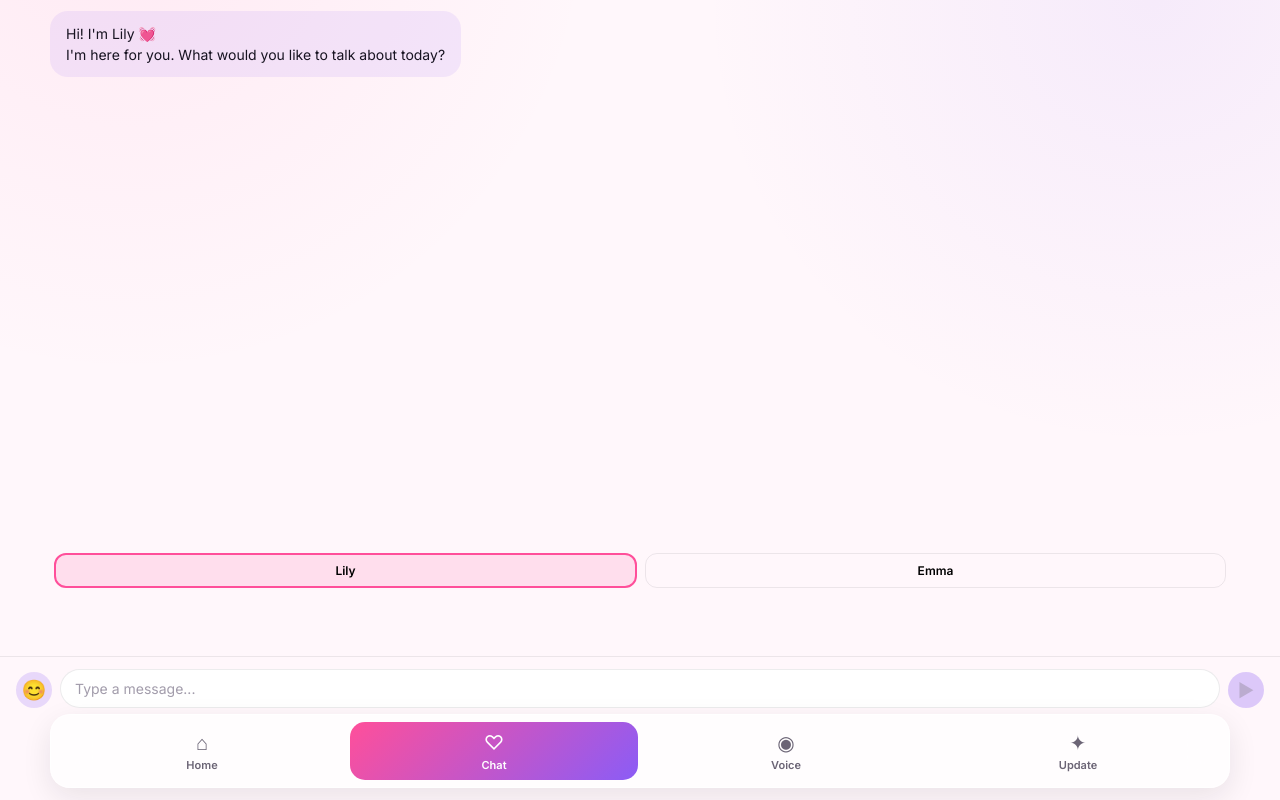
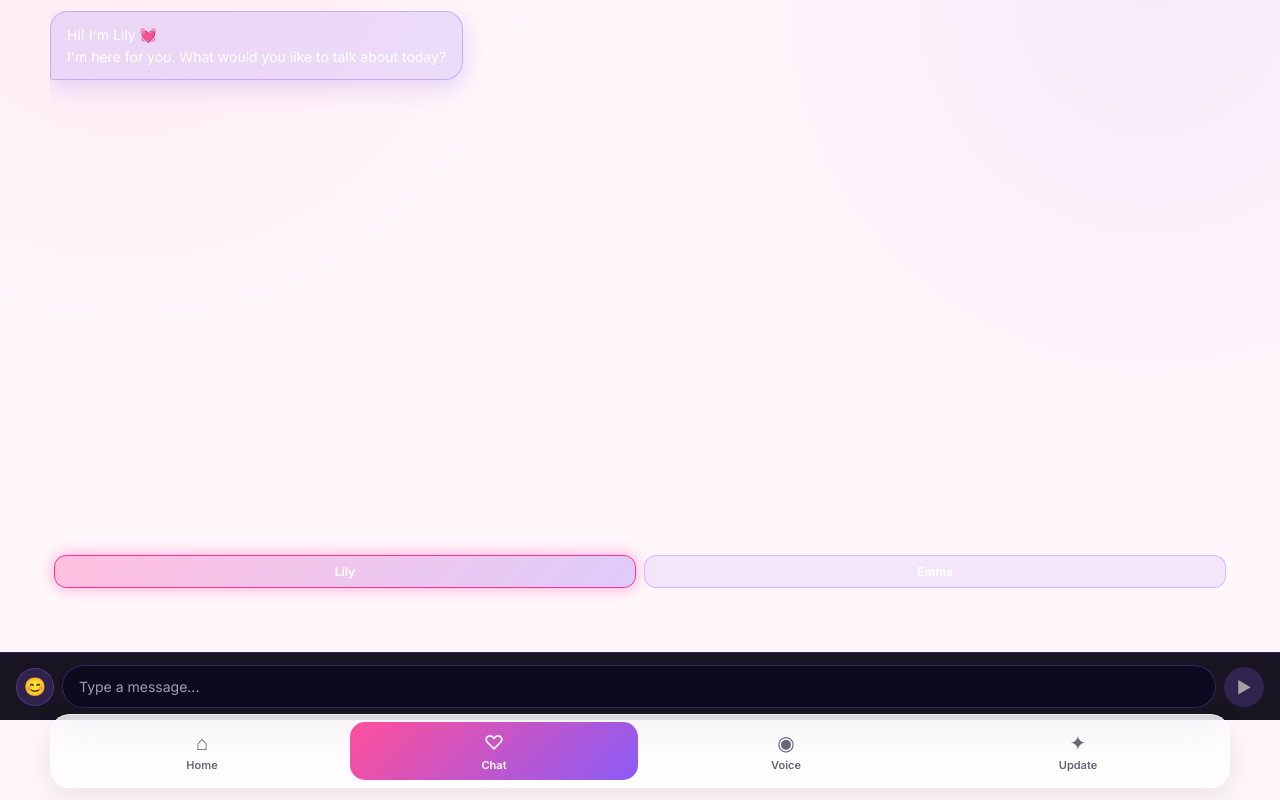
Before and after one commit to jhalakmd911-droid/aigirlfriend-, a Next.js app: page / in a window 1280 px wide. Both pictures are taken after a click on the button "Start chatting". Shown: the part 90-890 px from the top of the page. Built offline with nearby package versions, Linux system fonts and the light colour scheme.

Commit message:
Update ChatPage.tsx

```diff
--- a/components/pages/ChatPage.tsx
+++ b/components/pages/ChatPage.tsx
@@ -24,75 +24,67 @@ export default function ChatPage() {
   const messagesEndRef = useRef<HTMLDivElement>(null);
 
   const girls = [
-    { id: "lily", name: "Lily", subtitle: "Sweet & Caring" },
-    { id: "emma", name: "Emma", subtitle: "Playful & Fun" },
+    { id: "lily", name: "Lily", icon: "🎀" },
+    { id: "emma", name: "Emma", icon: "✨" },
   ];
 
-  const scrollToBottom = () => {
+  useEffect(() => {
     messagesEndRef.current?.scrollIntoView({ behavior: "smooth" });
-  };
-
-  useEffect(() => {
-    scrollToBottom();
   }, [messages]);
 
   const handleSendMessage = async () => {
-    if (inputValue.trim()) {
-      const newMessage: Message = {
+    const text = inputValue.trim();
+    if (!text || loading) return;
+
+    const userMsg: Message = {
       id: Date.now().toString(),
-        text: inputValue,
+      text,
       sender: "user",
       timestamp: new Date(),
     };
 
-      setMessages((prev) => [...prev, newMessage]);
+    const historyForApi = [...messages, userMsg].map((m) => ({
+      role: m.sender === "user" ? "user" : "assistant",
+      content: m.text,
+    }));
+
+    setMessages((prev) => [...prev, userMsg]);
     setInputValue("");
     setLoading(true);
 
     try {
-        // API কে কল করুন
       const response = await fetch("/api/chat", {
         method: "POST",
-          headers: {
-            "Content-Type": "application/json",
-          },
+        headers: { "Content-Type": "application/json" },
         body: JSON.stringify({
-            messages: messages.map((m) => ({
-              role: m.sender === "user" ? "user" : "assistant",
-              content: m.text,
-            })),
-            girl: selectedGirl,
+          messages: historyForApi,
+          character: selectedGirl,
         }),
       });
 
-        if (!response.ok) {
-          throw new Error("Failed to get response");
-        }
-
       const data = await response.json();
 
-        const aiResponse: Message = {
+      if (!response.ok) throw new Error(data.error || "Failed");
+
+      const aiMsg: Message = {
         id: (Date.now() + 1).toString(),
-          text: data.message || "I'm not sure how to respond to that.",
+        text: data.reply || "Sorry, I couldn't respond.",
         sender: "ai",
         timestamp: new Date(),
       };
-
-        setMessages((prev) => [...prev, aiResponse]);
-      } catch (error) {
-        console.error("Chat error:", error);
-
-        const errorResponse: Message = {
+      setMessages((prev) => [...prev, aiMsg]);
+    } catch (err: any) {
+      setMessages((prev) => [
+        ...prev,
+        {
           id: (Date.now() + 1).toString(),
-          text: "Sorry, I couldn't process that. Please try again!",
+          text: "⚠️ " + (err.message || "Network error. Check API key."),
           sender: "ai",
           timestamp: new Date(),
-        };
-
-        setMessages((prev) => [...prev, errorResponse]);
+        },
+      ]);
     } finally {
       setLoading(false);
-      }
     }
   };
 
@@ -106,14 +98,14 @@ export default function ChatPage() {
         paddingBottom: "110px",
       }}
     >
-      {/* Header with Girl Selection */}
+      {/* Header */}
       <header
         style={{
           display: "flex",
           alignItems: "center",
           justifyContent: "space-between",
           padding: "0 0 16px",
-          borderBottom: "1px solid var(--border)",
+          borderBottom: "1px solid rgba(139,92,246,0.25)",
           marginBottom: "16px",
         }}
       >
@@ -123,26 +115,21 @@ export default function ChatPage() {
               width: "48px",
               height: "48px",
               borderRadius: "50%",
-              background: "linear-gradient(135deg, #FF4F9A, #8B5CF6)",
+              background: "linear-gradient(135deg, #FF2D95, #8B5CF6)",
               display: "grid",
               placeItems: "center",
-              color: "#ffffff",
-              fontSize: "24px",
+              color: "#fff",
+              fontSize: "22px",
+              boxShadow: "0 0 22px rgba(255,45,149,0.55)",
             }}
           >
             {selectedGirl === "lily" ? "🎀" : "✨"}
           </div>
           <div>
-            <h2 style={{ fontSize: "16px", fontWeight: 600 }}>
+            <h2 style={{ fontSize: "16px", fontWeight: 700, color: "#fff" }}>
               {selectedGirl === "lily" ? "Lily" : "Emma"}
             </h2>
-            <p
-              style={{
-                fontSize: "12px",
-                color: "var(--muted)",
-                marginTop: "2px",
-              }}
-            >
+            <p style={{ fontSize: "12px", color: "#22c55e", marginTop: "2px" }}>
               ● Online
             </p>
           </div>
@@ -151,14 +138,15 @@ export default function ChatPage() {
         <button
           type="button"
           style={{
-            width: "36px",
-            height: "36px",
+            width: "38px",
+            height: "38px",
             borderRadius: "50%",
-            background: "transparent",
-            border: "1px solid var(--border)",
+            background: "rgba(139,92,246,0.15)",
+            border: "1px solid rgba(139,92,246,0.35)",
             display: "grid",
             placeItems: "center",
-            cursor: "pointer",
+            color: "#fff",
+            fontSize: "16px",
           }}
         >
           ⋮
@@ -176,35 +164,42 @@ export default function ChatPage() {
           paddingRight: "4px",
         }}
       >
-        {messages.map((message) => (
+        {messages.map((m) => (
           <div
-            key={message.id}
+            key={m.id}
             style={{
               display: "flex",
-              justifyContent:
-                message.sender === "user" ? "flex-end" : "flex-start",
+              justifyContent: m.sender === "user" ? "flex-end" : "flex-start",
             }}
           >
             <div
               style={{
-                maxWidth: "85%",
+                maxWidth: "82%",
                 padding: "12px 16px",
-                borderRadius: "18px",
+                borderRadius:
+                  m.sender === "user"
+                    ? "18px 18px 4px 18px"
+                    : "18px 18px 18px 4px",
                 background:
-                  message.sender === "user"
-                    ? "linear-gradient(135deg, #FF4F9A, #8B5CF6)"
-                    : "rgba(139,92,246,0.1)",
-                color:
-                  message.sender === "user"
-                    ? "#ffffff"
-                    : "var(--foreground)",
+                  m.sender === "user"
+                    ? "linear-gradient(135deg, #FF2D95, #8B5CF6)"
+                    : "rgba(139,92,246,0.16)",
+                border:
+                  m.sender === "user"
+                    ? "1px solid rgba(255,45,149,0.5)"
+                    : "1px solid rgba(139,92,246,0.35)",
+                color: "#fff",
                 fontSize: "14px",
-                lineHeight: 1.5,
+                lineHeight: 1.55,
                 wordWrap: "break-word",
                 whiteSpace: "pre-wrap",
+                boxShadow:
+                  m.sender === "user"
+                    ? "0 8px 22px rgba(255,45,149,0.35)"
+                    : "0 8px 22px rgba(139,92,246,0.22)",
               }}
             >
-              {message.text}
+              {m.text}
             </div>
           </div>
         ))}
@@ -213,28 +208,15 @@ export default function ChatPage() {
           <div style={{ display: "flex", justifyContent: "flex-start" }}>
             <div
               style={{
-                padding: "12px 16px",
-                borderRadius: "18px",
-                background: "rgba(139,92,246,0.1)",
-                color: "var(--foreground)",
+                padding: "12px 18px",
+                borderRadius: "18px 18px 18px 4px",
+                background: "rgba(139,92,246,0.16)",
+                border: "1px solid rgba(139,92,246,0.35)",
+                color: "#c4b5fd",
                 fontSize: "14px",
               }}
             >
-              <span
-                style={{
-                  display: "inline-block",
-                  animation: "blink 1.5s infinite",
-                }}
-              >
               ● ● ●
-              </span>
-              <style>{`
-                @keyframes blink {
-                  0%, 20%, 50%, 80%, 100% { opacity: 1; }
-                  40% { opacity: 0.5; }
-                  60% { opacity: 0.3; }
-                }
-              `}</style>
             </div>
           </div>
         )}
@@ -242,42 +224,48 @@ export default function ChatPage() {
         <div ref={messagesEndRef} />
       </div>
 
-      {/* Girl Selector (Quick Switch) */}
+      {/* Girl switch */}
       <div
         style={{
           display: "flex",
           gap: "8px",
           marginBottom: "12px",
+          marginTop: "12px",
           padding: "0 4px",
         }}
       >
-        {girls.map((girl) => (
+        {girls.map((g) => (
           <button
-            key={girl.id}
-            onClick={() => setSelectedGirl(girl.id)}
+            key={g.id}
+            onClick={() => setSelectedGirl(g.id)}
             style={{
               flex: 1,
               padding: "8px 12px",
               borderRadius: "12px",
               border:
-                selectedGirl === girl.id
-                  ? "2px solid var(--primary)"
-                  : "1px solid var(--border)",
+                selectedGirl === g.id
+                  ? "1px solid #FF2D95"
+                  : "1px solid rgba(139,92,246,0.3)",
               background:
-                selectedGirl === girl.id
-                  ? "rgba(255,79,154,0.15)"
-                  : "transparent",
+                selectedGirl === g.id
+                  ? "linear-gradient(135deg, rgba(255,45,149,0.28), rgba(139,92,246,0.28))"
+                  : "rgba(139,92,246,0.10)",
               fontSize: "12px",
+              fontWeight: 700,
+              color: "#fff",
+              boxShadow:
+                selectedGirl === g.id
+                  ? "0 0 16px rgba(255,45,149,0.4)"
+                  : "none",
               cursor: "pointer",
-              fontWeight: 600,
             }}
           >
-            {girl.name}
+            {g.name}
           </button>
         ))}
       </div>
 
-      {/* Input Area */}
+      {/* Input */}
       <div
         style={{
           position: "fixed",
@@ -285,25 +273,24 @@ export default function ChatPage() {
           left: "0",
           right: "0",
           padding: "12px 16px",
-          background: "var(--background)",
-          borderTop: "1px solid var(--border)",
+          background: "rgba(5,1,15,0.92)",
+          backdropFilter: "blur(18px)",
+          borderTop: "1px solid rgba(139,92,246,0.28)",
           display: "flex",
           gap: "8px",
-          alignItems: "flex-end",
+          alignItems: "center",
         }}
       >
         <button
           type="button"
           style={{
-            width: "36px",
-            height: "36px",
+            width: "38px",
+            height: "38px",
             borderRadius: "50%",
             background: "rgba(139,92,246,0.2)",
-            border: "none",
-            display: "grid",
-            placeItems: "center",
-            cursor: "pointer",
-            fontSize: "20px",
+            border: "1px solid rgba(139,92,246,0.35)",
+            color: "#fff",
+            fontSize: "18px",
           }}
         >
           😊
@@ -314,20 +301,19 @@ export default function ChatPage() {
           placeholder="Type a message..."
           value={inputValue}
           onChange={(e) => setInputValue(e.target.value)}
-          onKeyPress={(e) => {
+          onKeyDown={(e) => {
             if (e.key === "Enter" && !loading) handleSendMessage();
           }}
           disabled={loading}
           style={{
             flex: 1,
-            padding: "10px 14px",
+            fontSize: "14px",
+            padding: "12px 16px",
             borderRadius: "24px",
-            border: "1px solid var(--border)",
-            background: "rgba(255, 255, 255, 0.9)",
-            color: "var(--foreground)",
-            fontSize: "14px",
+            border: "1px solid rgba(139,92,246,0.3)",
+            background: "rgba(11,4,32,0.65)",
+            color: "#fff",
             outline: "none",
-            opacity: loading ? 0.6 : 1,
           }}
         />
 
@@ -336,17 +322,22 @@ export default function ChatPage() {
           onClick={handleSendMessage}
           disabled={loading || !inputValue.trim()}
           style={{
-            width: "36px",
-            height: "36px",
+            width: "40px",
+            height: "40px",
             borderRadius: "50%",
-            background: loading || !inputValue.trim()
-              ? "rgba(139,92,246,0.5)"
-              : "linear-gradient(135deg, #FF4F9A, #8B5CF6)",
-            border: "none",
+            background:
+              loading || !inputValue.trim()
+                ? "rgba(139,92,246,0.35)"
+                : "linear-gradient(135deg, #FF2D95, #8B5CF6)",
+            color: "#fff",
+            fontSize: "16px",
             display: "grid",
             placeItems: "center",
+            boxShadow:
+              loading || !inputValue.trim()
+                ? "none"
+                : "0 0 18px rgba(255,45,149,0.55)",
             cursor: loading || !inputValue.trim() ? "not-allowed" : "pointer",
-            fontSize: "18px",
           }}
         >
           {loading ? "..." : "▶"}
```
Lines whose indentation alone changed are shown as unchanged.
